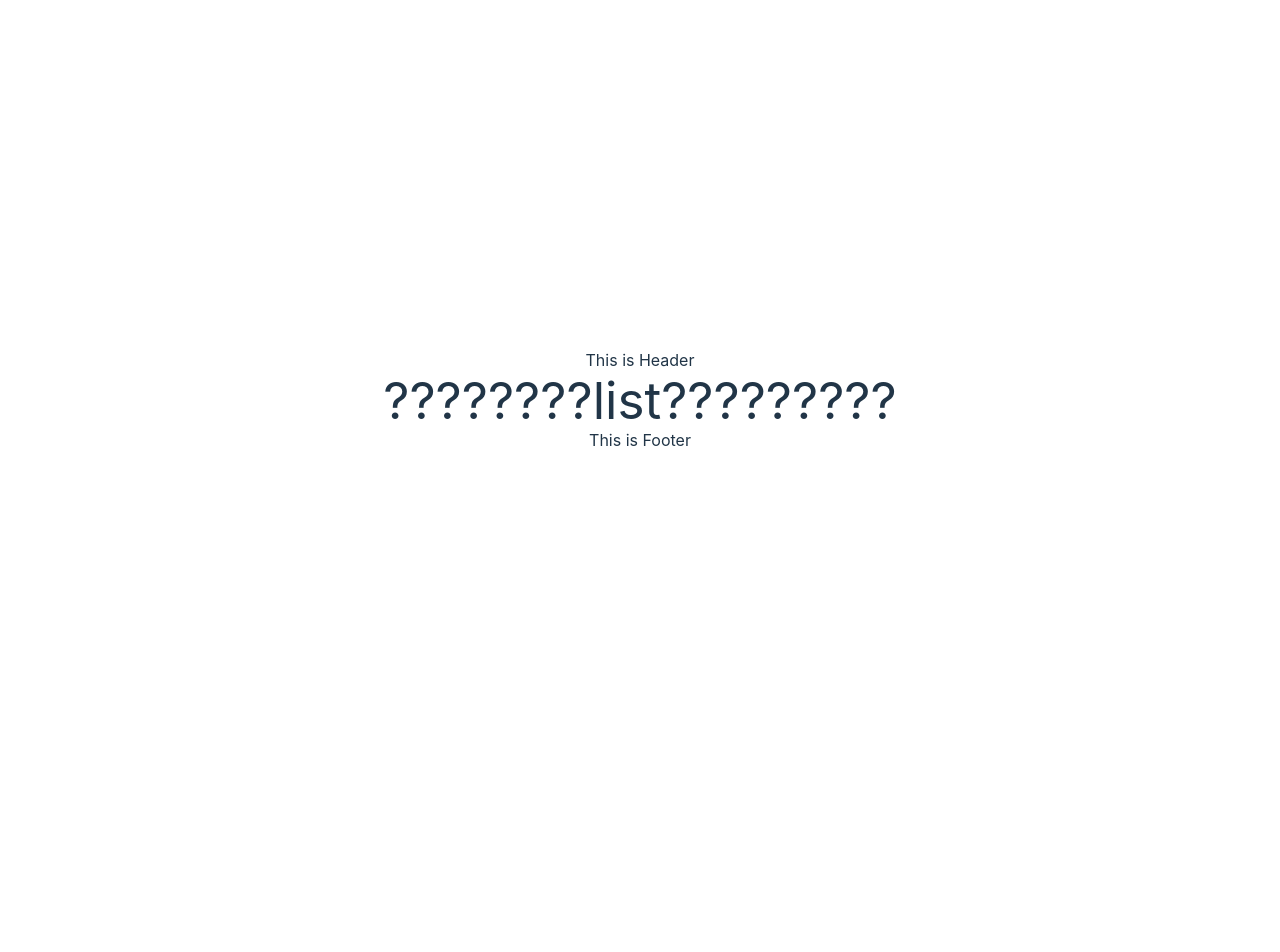
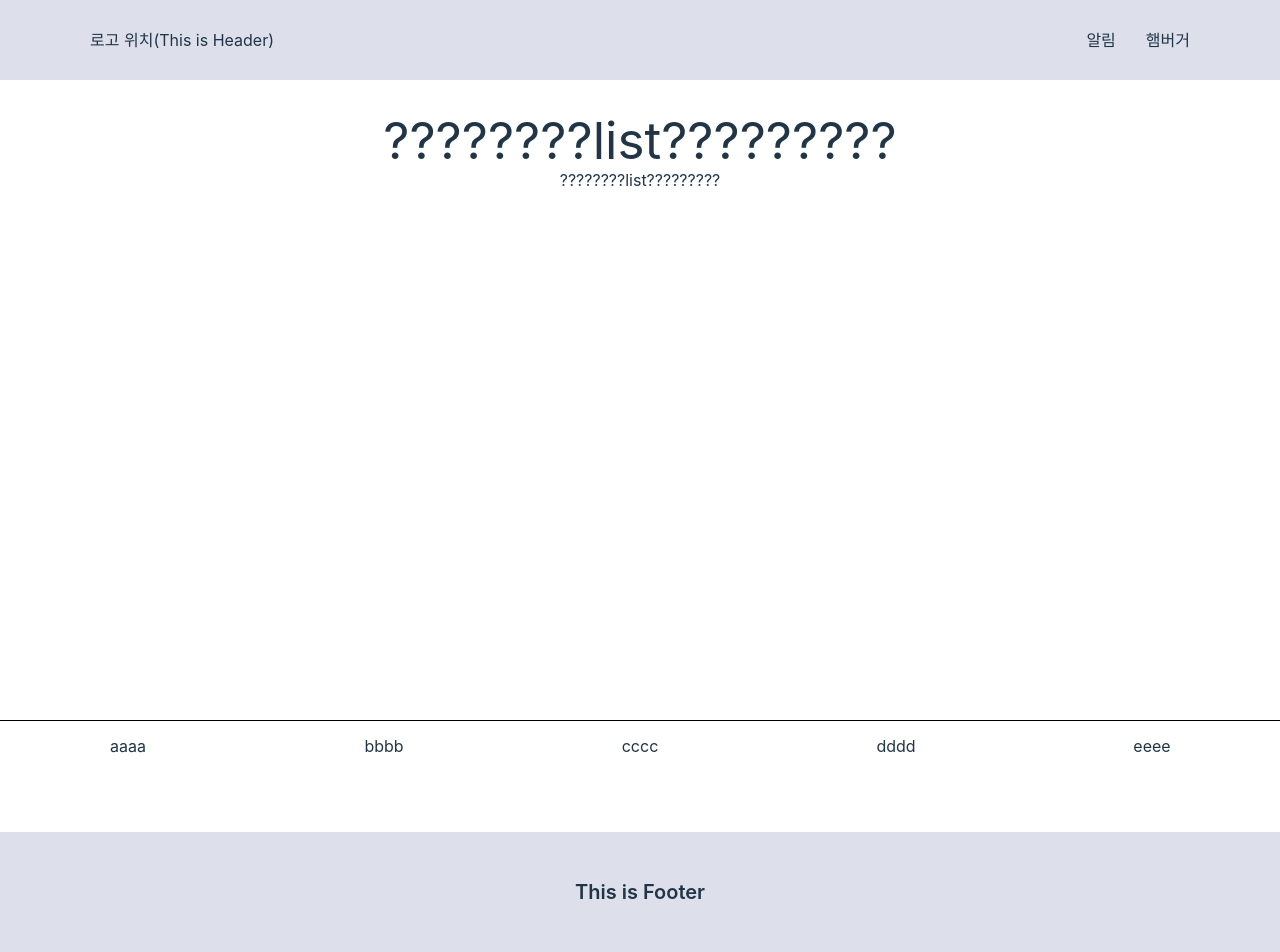
Before and after one commit to blob-blob/Pick_React, a React (Vite) app: page /PickList in a window 1280 px wide. Shown: the top 952 px of the page. Before the commit the page ends 800 px from the top, so only its background shows below. Built offline with nearby package versions, Linux system fonts and the light colour scheme; the HTML template or start-up script is replaced by a standard one.

Commit message:
feat. layout

```diff
--- a/package.json
+++ b/package.json
@@ -15,6 +15,7 @@
     "react-redux": "^8.1.3",
     "react-router-dom": "^6.20.1",
     "redux": "^4.2.1",
+    "sass": "^1.69.5",
     "tailwindcss": "^3.3.4"
   },
   "devDependencies": {
--- a/src/App.jsx
+++ b/src/App.jsx
@@ -1,7 +1,5 @@
 import { Routes, Route } from 'react-router-dom';
 import { Home, PickList } from './pages';
-import Header from './components/Header';
-import Footer from './components/Footer';
 
 import './App.css';
 import './index.css';
@@ -9,12 +7,10 @@ import './index.css';
 function App() {
   return (
     <>
-      <Header />
       <Routes>
         <Route path="/" element={<Home />} />
         <Route path="/PickList" element={<PickList />} />
       </Routes>
-      <Footer />
     </>
   );
 }
--- /dev/null
+++ b/src/components/BottomMenu.jsx
@@ -0,0 +1,15 @@
+import styles from '../styles/BottomMenu.module.scss';
+
+const BottomMenu = () => {
+  return (
+    <div className={styles.bottom_menu}>
+      <div>aaaa</div>
+      <div>bbbb</div>
+      <div>cccc</div>
+      <div>dddd</div>
+      <div>eeee</div>
+    </div>
+  );
+};
+
+export default BottomMenu;
--- a/src/components/Footer.jsx
+++ b/src/components/Footer.jsx
@@ -1,7 +1,11 @@
+import styles from '../styles/Footer.module.scss';
+
 const Footer = () => {
   return (
-    <footer>
-      <h2>This is Footer</h2>
+    <footer className={styles.footer}>
+      <div className={styles.contents}>
+        <h2 className={styles.title}>This is Footer</h2>
+      </div>
     </footer>
   );
 };
--- a/src/components/Header.jsx
+++ b/src/components/Header.jsx
@@ -1,7 +1,18 @@
+import styles from '../styles/Header.module.scss';
+
 const Header = () => {
   return (
-    <header>
-      <h2>This is Header</h2>
+    <header className={styles.header}>
+      <div className={styles.contents}>
+        <div>로고 위치(This is Header)</div>
+
+        <nav className={styles.navigation}>
+          <ul>
+            <li>알림</li>
+            <li>햄버거</li>
+          </ul>
+        </nav>
+      </div>
     </header>
   );
 };
--- /dev/null
+++ b/src/layouts/Default.jsx
@@ -0,0 +1,20 @@
+import Header from '../components/Header';
+import Footer from '../components/Footer';
+import BottomMenu from '../components/BottomMenu';
+import styles from '../styles/Layout.module.scss';
+
+const DefaultLayout = ({ children }) => {
+  return (
+    <div className={styles.layout}>
+      <Header />
+
+      <main className={styles.main}>{children}</main>
+
+      <Footer />
+
+      <BottomMenu />
+    </div>
+  );
+};
+
+export default DefaultLayout;
--- a/src/pages/Home.jsx
+++ b/src/pages/Home.jsx
@@ -7,8 +7,7 @@ import viteLogo from '../../public/vite.svg';
 function Home() {
   const [count, setCount] = useState(0);
   return (
-    // <DefaultLayout>
-    <>
+    <DefaultLayout>
       <h1>Home</h1>
       <div>
         <a href="https://vitejs.dev" target="_blank">
@@ -27,8 +26,7 @@ function Home() {
         <Link to="/PickList">go to picklist page</Link>
       </div>
       <p className="read-the-docs">Click on the Vite and React logos to learn more</p>
-    </>
-    // </DefaultLayout>
+    </DefaultLayout>
   );
 }
 
--- a/src/pages/PickList.jsx
+++ b/src/pages/PickList.jsx
@@ -1,11 +1,11 @@
-import React from 'react';
 import DefaultLayout from '../layouts/default';
 
 function PickList() {
   return (
-    // <DefaultLayout>
-    <h1>????????list?????????</h1>
-    // </DefaultLayout>
+    <DefaultLayout>
+      <h1>????????list?????????</h1>
+      <h2>????????list?????????</h2>
+    </DefaultLayout>
   );
 }
 
--- /dev/null
+++ b/src/styles/BottomMenu.module.scss
@@ -0,0 +1,18 @@
+.bottom_menu {
+  position: fixed;
+  bottom: 0px;
+  left: 0px;
+  width: 100%;
+  height: 80px;
+  z-index: 10;
+  border-top: 1px solid black;
+  background-color: white;
+
+  div {
+    float: left;
+    width: 20%;
+    height: 100%;
+    text-align: center;
+    padding-top: 13px;
+  }
+}
--- /dev/null
+++ b/src/styles/Footer.module.scss
@@ -0,0 +1,23 @@
+.footer {
+  position: absolute;
+  left: 0;
+  width: 100%;
+  height: 120px;
+  margin-top: auto;
+  background-color: #dde0ea;
+}
+
+.contents {
+  width: 96%;
+  max-width: 1100px;
+  height: 100%;
+  display: flex;
+  align-items: center;
+  justify-content: center;
+  margin: 0 auto;
+}
+
+.title {
+  font-weight: 600;
+  font-size: 20px;
+}
--- /dev/null
+++ b/src/styles/Header.module.scss
@@ -0,0 +1,30 @@
+.header {
+  position: fixed;
+  left: 0;
+  top: 0;
+  width: 100%;
+  height: 80px;
+  background-color: #dde0ea;
+  z-index: 10;
+}
+
+.contents {
+  display: flex;
+  width: 96%;
+  max-width: 1100px;
+  height: 100%;
+  margin: 0 auto;
+  align-items: center;
+  justify-content: space-between;
+}
+
+.navigation {
+  ul {
+    display: flex;
+    list-style: none;
+
+    li + li {
+      margin-left: 30px;
+    }
+  }
+}
--- /dev/null
+++ b/src/styles/Layout.module.scss
@@ -0,0 +1,8 @@
+.layout {
+  padding-top: 80px;
+  padding-bottom: 160px;
+}
+
+.main {
+  min-height: calc(100vh - 80px);
+}
```
Also changed, not shown: 1 other file (tests, documents, lock files or other folders).
